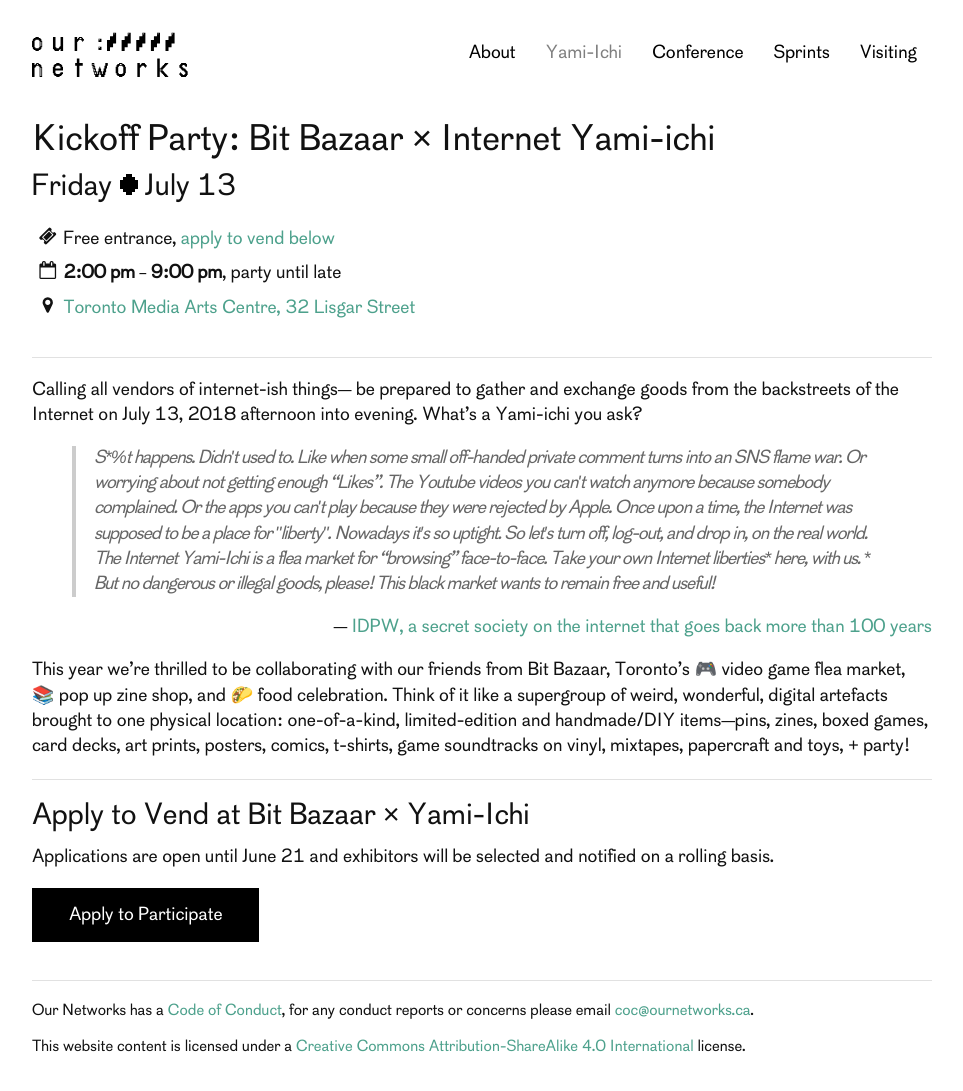
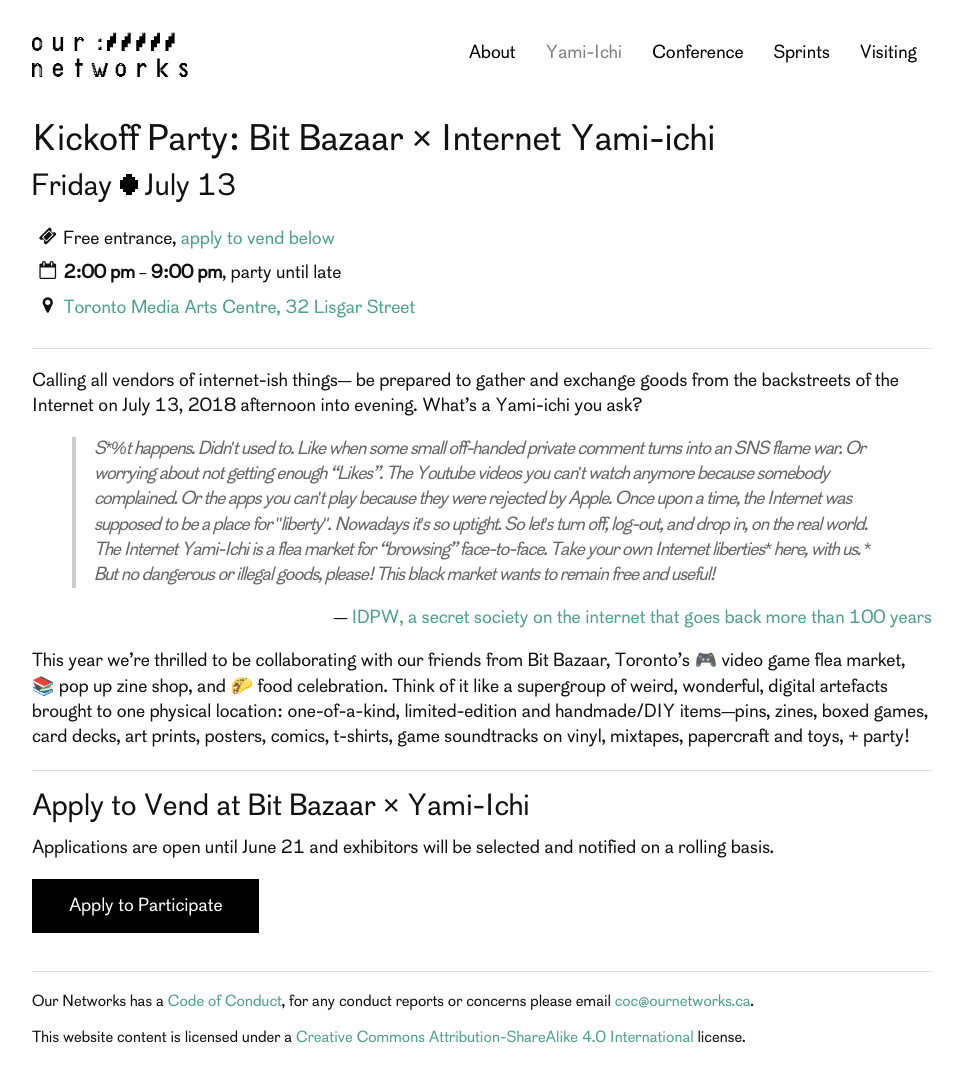
Before and after one commit to ournetworks/ournetworks.ca, a Jekyll site: the page built from yami-ichi.md, in a window 1280 px wide and 1120 px high. Shown: the top 1091 px of the window, without its empty margins (158-1121 px from the left). Built offline with Jekyll 4.4.1, drawn with Linux system fonts in a browser that asks for light colours.

Commit message:
header adjust spacing

```diff
--- a/_sass/_layout.scss
+++ b/_sass/_layout.scss
@@ -187,6 +187,8 @@
 // Events
 
 .event-time-location {
+  margin-bottom: 1.5em;
+
   .icon {
     min-width: 1.75em;
     text-align: center;
--- a/yami-ichi.md
+++ b/yami-ichi.md
@@ -13,7 +13,7 @@
   - "/2018/kickoff-yami-ichi/"
 ---
 
-<div class="event-time-location" style="margin-bottom: 2em;">
+<div class="event-time-location">
   <div class="event-meta">
     {% include icons/ticket.svg %}
     <p class="event-cost event-meta-item">Free entrance, <a href="#vend">apply to vend below</a>
```
